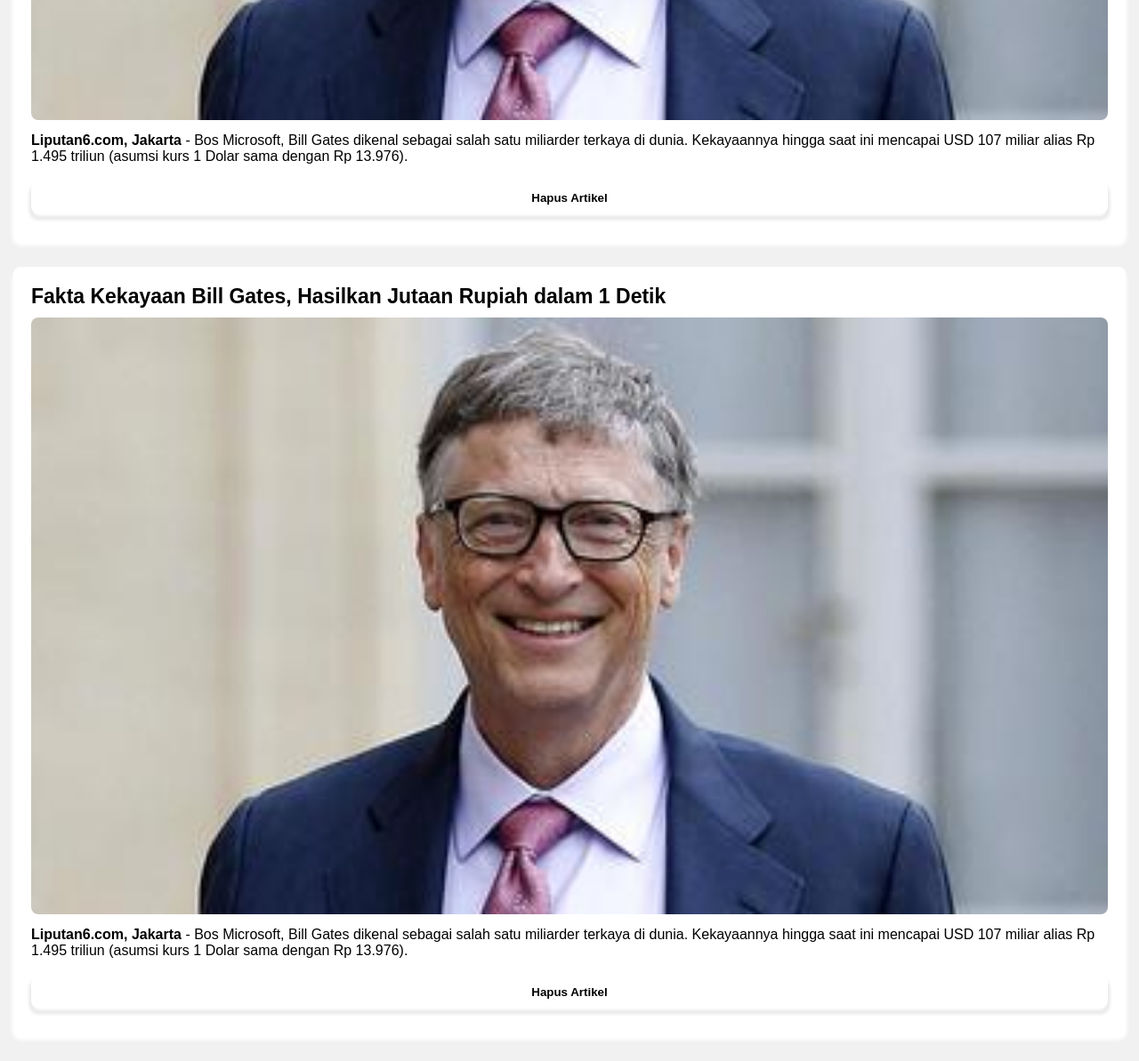
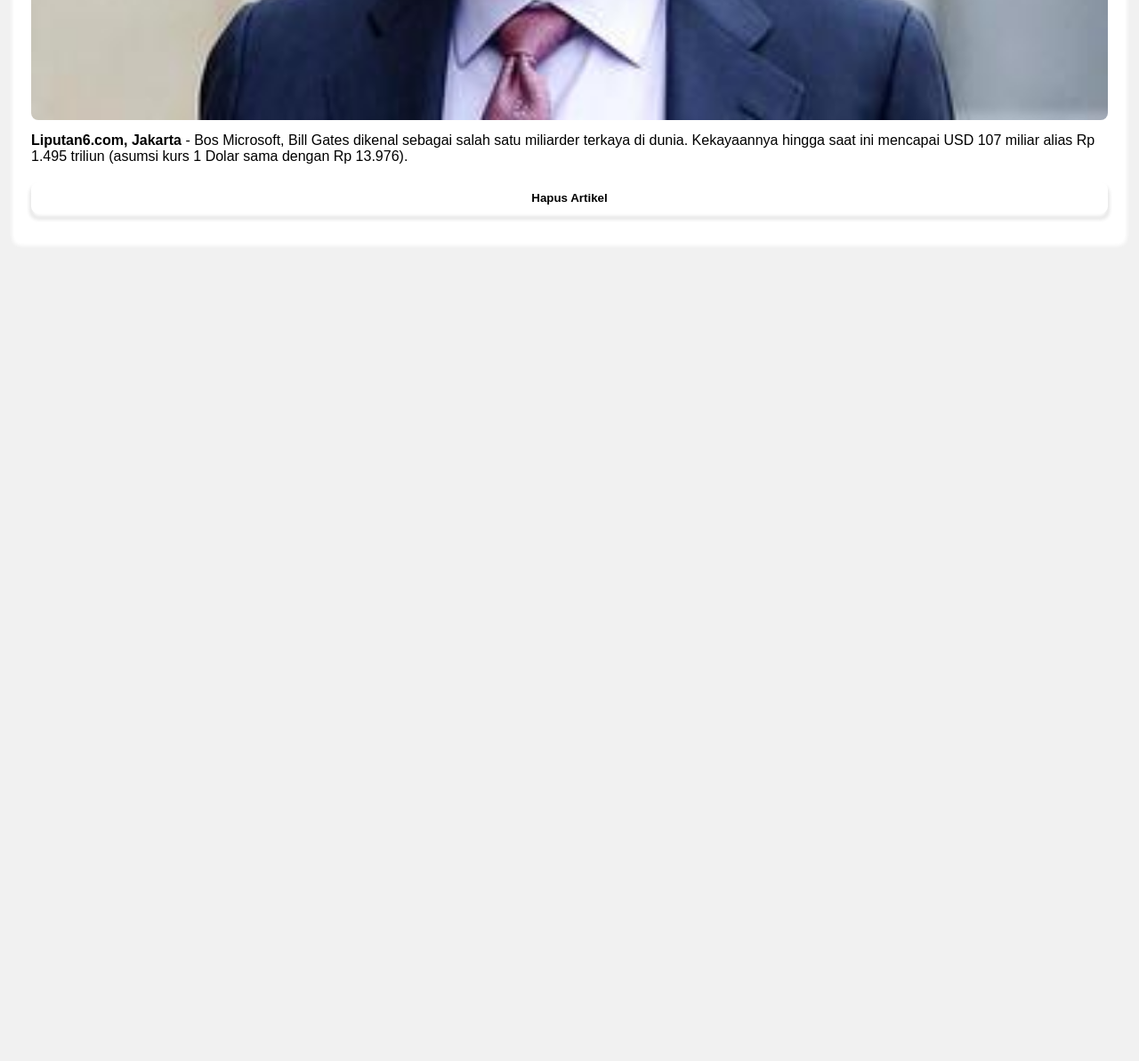
Before and after one commit to zXpro27/simple-article, a plain HTML site: page index.html in a window 1280 px wide. Shown: the part 2429-3622 px from the top of the page at 89% size. After the commit the page ends 2729 px from the top, so only its background shows below. Drawn offline with Linux system fonts and the light colour scheme.

Commit message:
Menghapus 1 artikel

```diff
--- a/index.html
+++ b/index.html
@@ -29,12 +29,6 @@
         <p><b>Liputan6.com, Jakarta</b> - Bos Microsoft, Bill Gates dikenal sebagai salah satu miliarder terkaya di dunia. Kekayaannya hingga saat ini mencapai USD 107 miliar alias Rp 1.495 triliun (asumsi kurs 1 Dolar sama dengan Rp 13.976).</p>
         <button type="button" class="btn">Hapus Artikel</button>
       </div>
-      <div class="content-box">
-        <h2>Fakta Kekayaan Bill Gates, Hasilkan Jutaan Rupiah dalam 1 Detik</h2>
-        <img src="img/bill.jpg"/>
-        <p><b>Liputan6.com, Jakarta</b> - Bos Microsoft, Bill Gates dikenal sebagai salah satu miliarder terkaya di dunia. Kekayaannya hingga saat ini mencapai USD 107 miliar alias Rp 1.495 triliun (asumsi kurs 1 Dolar sama dengan Rp 13.976).</p>
-        <button type="button" class="btn">Hapus Artikel</button>
-      </div>
     </div>
 
 
```
